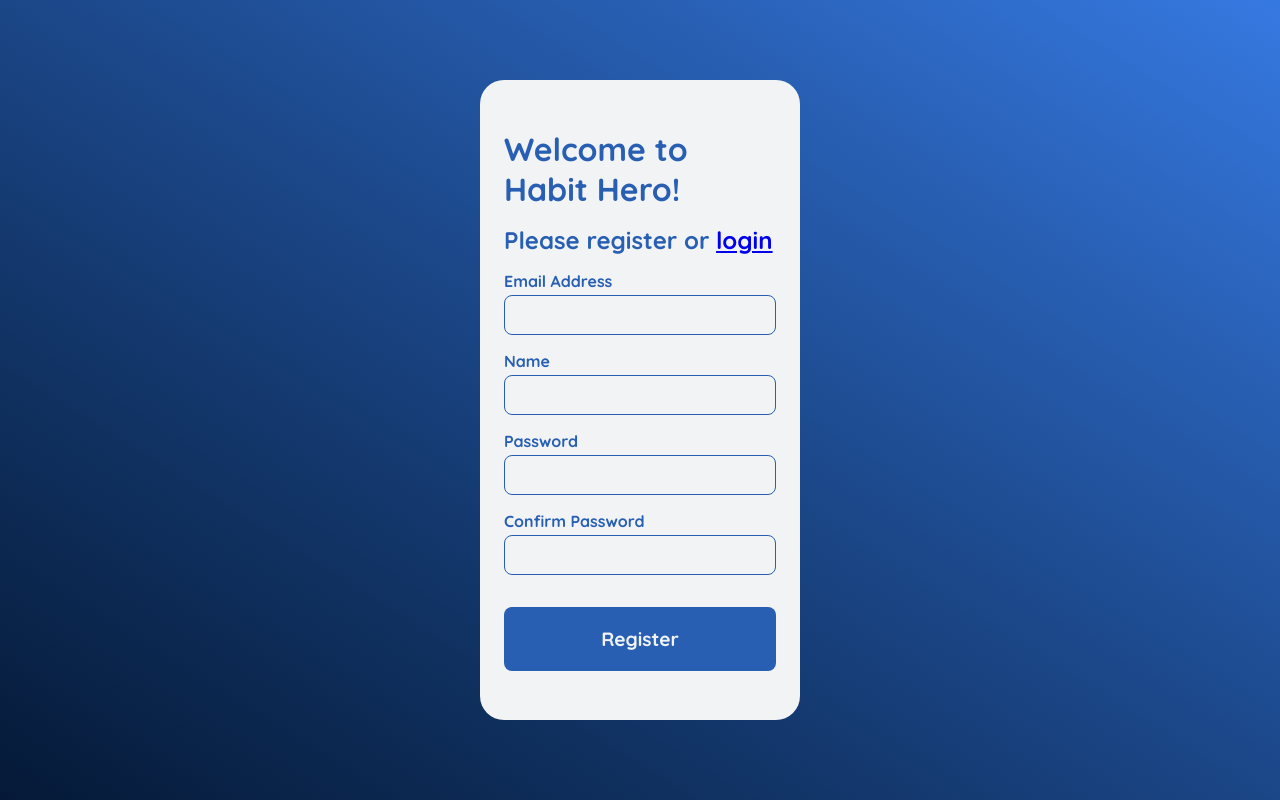
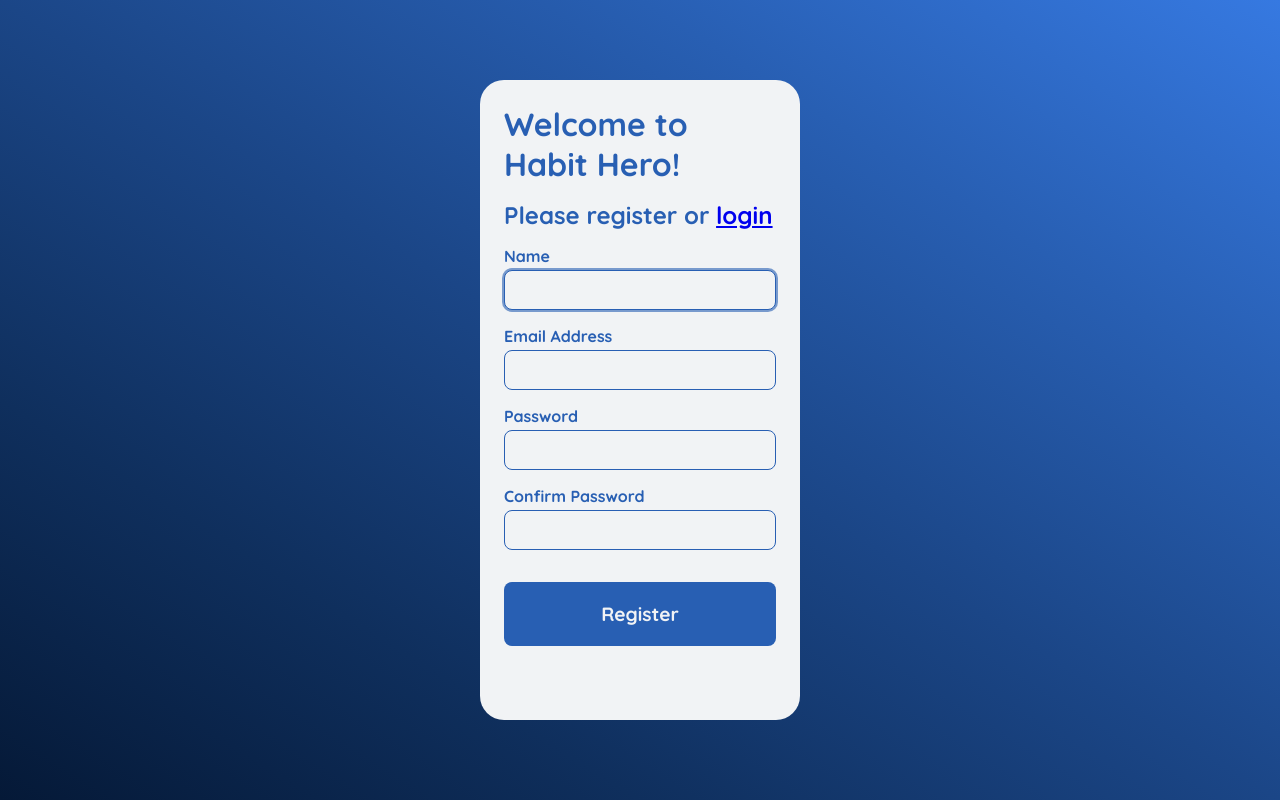
Before and after one commit to sophocles99/habit-hero-frontend, a React (Vite) app: page / in a window 1280 px wide. Built offline with nearby package versions, Linux system fonts and the light colour scheme.

Commit message:
move Email, Password and ConfirmPassword into separate components

```diff
--- /dev/null
+++ b/src/components/ConfirmPasswordInput.tsx
@@ -0,0 +1,61 @@
+import { ChangeEvent, Dispatch, useState } from "react";
+import { FontAwesomeIcon } from "@fortawesome/react-fontawesome";
+import { faCheck } from "@fortawesome/free-solid-svg-icons";
+import styles from "../styles/form.module.css";
+
+type ConfirmPasswordInputProps = {
+  confirmPassword: string;
+  setConfirmPassword: Dispatch<string>;
+  confirmPasswordValid: boolean;
+  setConfirmPasswordValid: Dispatch<boolean>;
+  password: string;
+};
+
+const ConfirmPasswordInput = ({
+  confirmPassword,
+  setConfirmPassword,
+  confirmPasswordValid,
+  setConfirmPasswordValid,
+  password,
+}: ConfirmPasswordInputProps) => {
+  const [confirmPasswordFocus, setConfirmPasswordFocus] = useState(false);
+
+  const handleConfirmPasswordChange = (e: ChangeEvent<HTMLInputElement>) => {
+    const newConfirmPassword = e.target.value;
+    setConfirmPassword(newConfirmPassword);
+    setConfirmPasswordValid(newConfirmPassword === password);
+  };
+
+  return (
+    <label
+      htmlFor="confirm-password"
+      className={styles["form-label"]}
+      onFocus={() => setConfirmPasswordFocus(true)}
+      onBlur={() => setConfirmPasswordFocus(false)}
+    >
+      <p>Confirm Password</p>
+      <input
+        type="password"
+        id="confirm-password"
+        className={styles["form-input"]}
+        value={confirmPassword}
+        onChange={handleConfirmPasswordChange}
+      />
+      <div
+        className={`${styles["password-feedback"]} ${
+          confirmPasswordFocus ? "" : styles["hidden"]
+        }`}
+      >
+        {confirmPasswordValid && confirmPasswordFocus ? (
+          <p>
+            <FontAwesomeIcon icon={faCheck} className={styles["valid"]} /> Match
+          </p>
+        ) : (
+          <p className={styles["error"]}>Passwords do not match</p>
+        )}
+      </div>
+    </label>
+  );
+};
+
+export default ConfirmPasswordInput;
--- /dev/null
+++ b/src/components/EmailInput.tsx
@@ -0,0 +1,43 @@
+import Joi from "joi";
+import styles from "../styles/form.module.css";
+import { ChangeEvent, Dispatch } from "react";
+
+type EmailInputProps = {
+  email: string;
+  setEmail: Dispatch<string>;
+  emailValid: boolean;
+  setEmailValid: Dispatch<boolean>;
+};
+
+const EmailInput = ({
+  email,
+  setEmail,
+  emailValid,
+  setEmailValid,
+}: EmailInputProps) => {
+  const validateEmail = (e: ChangeEvent<HTMLInputElement>) => {
+    const { error } = Joi.string()
+      .email({ tlds: { allow: false } })
+      .validate(e.target.value);
+    setEmailValid(!error);
+  };
+
+  return (
+    <label htmlFor="email" className={styles["form-label"]}>
+      <p>Email Address</p>
+      <input
+        type="email"
+        id="email"
+        className={styles["form-input"]}
+        value={email}
+        onChange={(e) => setEmail(e.target.value)}
+        onBlur={validateEmail}
+      />
+      <p className={`${styles["error"]} ${emailValid ? styles["hidden"] : ""}`}>
+        Please enter a valid email address
+      </p>
+    </label>
+  );
+};
+
+export default EmailInput;
--- /dev/null
+++ b/src/components/PasswordInput.tsx
@@ -0,0 +1,96 @@
+import { ChangeEvent, Dispatch, useState } from "react";
+import { FontAwesomeIcon } from "@fortawesome/react-fontawesome";
+import { faCheck } from "@fortawesome/free-solid-svg-icons";
+import styles from "../styles/form.module.css";
+
+type PasswordInputProps = {
+  password: string;
+  setPassword: Dispatch<string>;
+  passwordValid: boolean;
+  setPasswordValid: Dispatch<boolean>;
+};
+
+const passwordRules = [
+  {
+    description: "At least one lowercase letter",
+    regex: /.*[a-z]/,
+  },
+  {
+    description: "At least one uppercase letter",
+    regex: /.*[A-Z]/,
+  },
+  { description: "At least one number", regex: /.*\d/ },
+  {
+    description: "At least eight characters long",
+    regex: /.{8,}/,
+  },
+];
+
+const PasswordInput = ({
+  password,
+  setPassword,
+  passwordValid,
+  setPasswordValid,
+}: PasswordInputProps) => {
+  const [passwordFocus, setPasswordFocus] = useState(false);
+  const [passwordRulesSatisfied, setPasswordRulesSatisfied] = useState(
+    Array(passwordRules.length).fill(false)
+  );
+
+  const handlePasswordChange = (e: ChangeEvent<HTMLInputElement>) => {
+    const newValue = e.target.value;
+    setPassword(newValue);
+    let allRulesSatisfied = true;
+    setPasswordRulesSatisfied(
+      passwordRules.map((rule) => {
+        const isRuleSatisfied = rule.regex.test(newValue);
+        if (!isRuleSatisfied) allRulesSatisfied = false;
+        return isRuleSatisfied;
+      })
+    );
+    setPasswordValid(allRulesSatisfied);
+  };
+
+  return (
+    <label
+      htmlFor="password"
+      className={styles["form-label"]}
+      onFocus={() => setPasswordFocus(true)}
+      onBlur={() => setPasswordFocus(false)}
+    >
+      <p>Password {passwordFocus}</p>
+      <input
+        type="password"
+        id="password"
+        className={styles["form-input"]}
+        value={password}
+        onChange={handlePasswordChange}
+        onBlur={handlePasswordChange}
+      />
+      <p
+        className={
+          !passwordValid && !passwordFocus ? styles["error"] : styles["hidden"]
+        }
+      >
+        Please enter a valid password
+      </p>
+      <div className={passwordFocus ? "" : styles["hidden"]}>
+        {passwordRules.map((rule, index) => (
+          <p key={index}>
+            <FontAwesomeIcon
+              icon={faCheck}
+              className={
+                passwordRulesSatisfied[index]
+                  ? styles["valid"]
+                  : styles["hidden"]
+              }
+            />{" "}
+            {rule.description}
+          </p>
+        ))}
+      </div>
+    </label>
+  );
+};
+
+export default PasswordInput;
--- a/src/components/Register.tsx
+++ b/src/components/Register.tsx
@@ -1,64 +1,36 @@
-import { ChangeEvent, FormEvent, useState } from "react";
-import Joi from "joi";
+import {
+  FormEvent,
+  MutableRefObject,
+  useEffect,
+  useRef,
+  useState,
+} from "react";
+import { Link } from "react-router-dom";
+import ConfirmPasswordInput from "./ConfirmPasswordInput";
+import EmailInput from "./EmailInput";
+import PasswordInput from "./PasswordInput";
 import { registerUser } from "../api";
-import { Link } from "react-router-dom";
-import { FontAwesomeIcon } from "@fortawesome/react-fontawesome";
-import { faCheck } from "@fortawesome/free-solid-svg-icons";
 import styles from "../styles/form.module.css";
 
-const passwordRules = [
-  {
-    description: "At least one lowercase letter",
-    regex: /.*[a-z]/,
-  },
-  {
-    description: "At least one uppercase letter",
-    regex: /.*[A-Z]/,
-  },
-  { description: "At least one number", regex: /.*\d/ },
-  {
-    description: "At least eight characters long",
-    regex: /.{8,}/,
-  },
-];
-
 const Register = () => {
+  const nameRef = useRef<HTMLInputElement>(null);
   const [name, setName] = useState("");
   const [email, setEmail] = useState("");
   const [emailValid, setEmailValid] = useState(true);
   const [password, setPassword] = useState("");
-  const [passwordFocus, setPasswordFocus] = useState(false);
   const [passwordValid, setPasswordValid] = useState(true);
-  const [passwordRulesSatisfied, setPasswordRulesSatisfied] = useState(
-    Array(passwordRules.length).fill(false)
-  );
   const [confirmPassword, setConfirmPassword] = useState("");
+  const [confirmPasswordValid, setConfirmPasswordValid] = useState(false);
+
+  useEffect(() => {
+    if (nameRef.current) {
+      nameRef.current.focus();
+    }
+  }, []);
 
   const handleSubmit = async (e: FormEvent<HTMLFormElement>) => {
     e.preventDefault();
     await registerUser(email, name, password);
-  };
-
-  const validateEmail = () => {
-    const { error } = Joi.string()
-      .email({ tlds: { allow: false } })
-      .validate(email);
-    const isEmailValid = !error;
-    setEmailValid(isEmailValid);
-  };
-
-  const handlePasswordChange = (e: ChangeEvent<HTMLInputElement>) => {
-    const newValue = e.target.value;
-    setPassword(newValue);
-    let allRulesSatisfied = true;
-    setPasswordRulesSatisfied(
-      passwordRules.map((rule) => {
-        const isRuleSatisfied = rule.regex.test(newValue);
-        if (!isRuleSatisfied) allRulesSatisfied = false;
-        return isRuleSatisfied;
-      })
-    );
-    setPasswordValid(allRulesSatisfied);
   };
 
   return (
@@ -67,27 +39,11 @@ const Register = () => {
       <h2>
         Please register or <Link to="/login">login</Link>
       </h2>
-      <label htmlFor="email" className={styles["form-label"]}>
-        <p>Email Address</p>
-        <input
-          type="email"
-          id="email"
-          className={styles["form-input"]}
-          value={email}
-          onChange={(e) => setEmail(e.target.value)}
-          onBlur={validateEmail}
-        />
-        <p
-          className={`${styles["email-error"]} ${
-            emailValid ? styles["hidden"] : ""
-          }`}
-        >
-          Please enter a valid email address
-        </p>
-      </label>
+
       <label htmlFor="name" className={styles["form-label"]}>
         <p>Name</p>
         <input
+          ref={nameRef}
           type="text"
           id="name"
           className={styles["form-input"]}
@@ -96,58 +52,25 @@ const Register = () => {
           onChange={(e) => setName(e.target.value)}
         />
       </label>
-      <label
-        htmlFor="password"
-        className={styles["form-label"]}
-        onFocus={() => setPasswordFocus(true)}
-        onBlur={() => setPasswordFocus(false)}
-      >
-        <p>Password {passwordFocus}</p>
-        <input
-          type="password"
-          id="password"
-          className={styles["form-input"]}
-          value={password}
-          onChange={handlePasswordChange}
-          onBlur={handlePasswordChange}
-        />
-        <p
-          className={`${styles["error"]} ${
-            !passwordValid && !passwordFocus ? "" : styles["hidden"]
-          }`}
-        >
-          Please enter a valid password
-        </p>
-        <div
-          className={`${styles["password-feedback"]} ${
-            passwordFocus ? "" : styles["hidden"]
-          }`}
-        >
-          {passwordRules.map((rule, index) => (
-            <p key={index}>
-              <FontAwesomeIcon
-                icon={faCheck}
-                className={
-                  passwordRulesSatisfied[index]
-                    ? styles["valid"]
-                    : styles["hidden"]
-                }
-              />{" "}
-              {rule.description}
-            </p>
-          ))}
-        </div>
-      </label>
-      <label htmlFor="confirm-password" className={styles["form-label"]}>
-        <p>Confirm Password</p>
-        <input
-          type="password"
-          id="confirm-password"
-          className={styles["form-input"]}
-          value={confirmPassword}
-          onChange={(e) => setConfirmPassword(e.target.value)}
-        />
-      </label>
+      <EmailInput
+        email={email}
+        setEmail={setEmail}
+        emailValid={emailValid}
+        setEmailValid={setEmailValid}
+      />
+      <PasswordInput
+        password={password}
+        setPassword={setPassword}
+        passwordValid={passwordValid}
+        setPasswordValid={setPasswordValid}
+      />
+      <ConfirmPasswordInput
+        confirmPassword={confirmPassword}
+        setConfirmPassword={setConfirmPassword}
+        confirmPasswordValid={confirmPasswordValid}
+        setConfirmPasswordValid={setConfirmPasswordValid}
+        password={password}
+      />
       <button className={styles["form-button"]}>Register</button>
     </form>
   );
--- a/src/styles/Layout.module.css
+++ b/src/styles/Layout.module.css
@@ -1,11 +1,15 @@
 .layout {
-  display: flex;
-  flex-direction: column;
-  justify-content: center;
   width: 20rem;
   height: 40rem;
   padding: 1.5rem;
   border-radius: 1.5rem;
   background-color: #f1f3f5;
   color: #285fb3;
+  overflow: auto;
+  -ms-overflow-style: none;
+  scrollbar-width: none;
 }
+
+.layout::-webkit-scrollbar {
+  display: none;
+}
```
